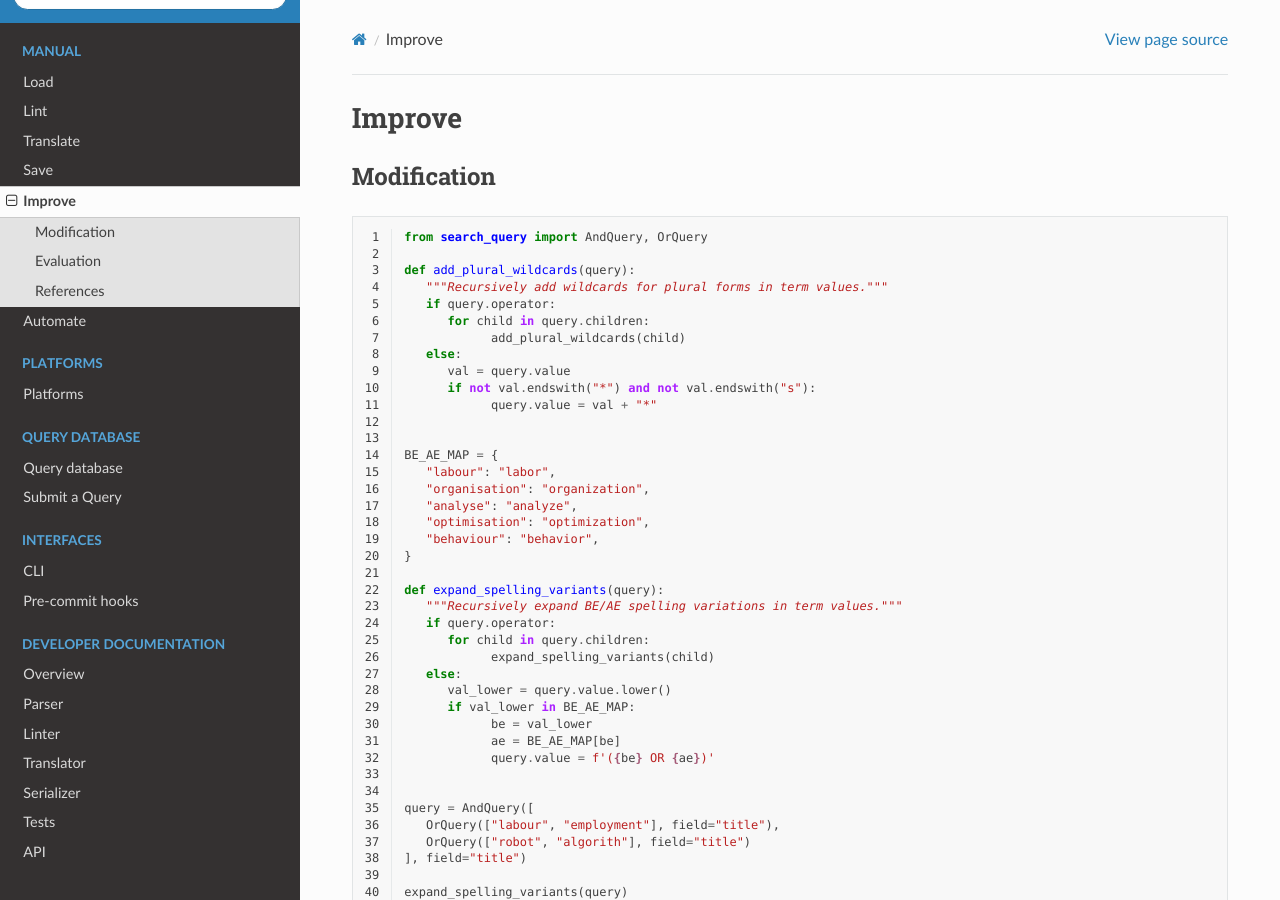
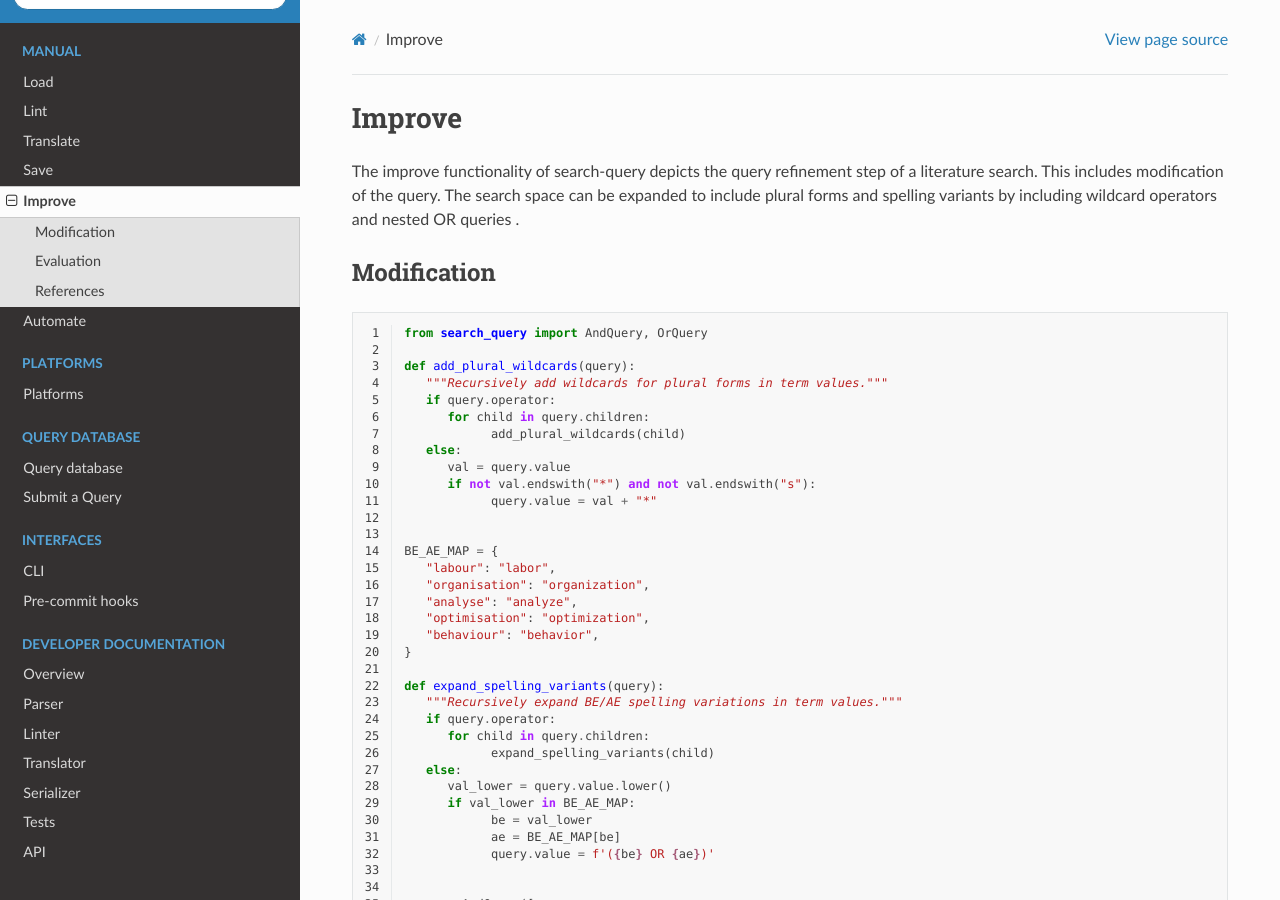
Before and after one commit to CoLRev-Environment/search-query, a Sphinx documentation site: the page built from docs/source/improve.rst, in a window 1280 px wide and 900 px high. Built offline with Sphinx 7.4.7 and the Read the Docs theme 3.1.0, drawn with Linux system fonts in a browser that asks for light colours.

Commit message:
add introduction to "improve-function" documentation

```diff
--- a/docs/source/improve.rst
+++ b/docs/source/improve.rst
@@ -2,6 +2,10 @@
 
 Improve
 ==========================================================
+
+The improve functionality of search-query depicts the query refinement step of a literature search.
+This includes modification of the query.
+The search space can be expanded to include plural forms and spelling variants by including wildcard operators and nested OR queries .
 
 Modification
 ---------------------
```
